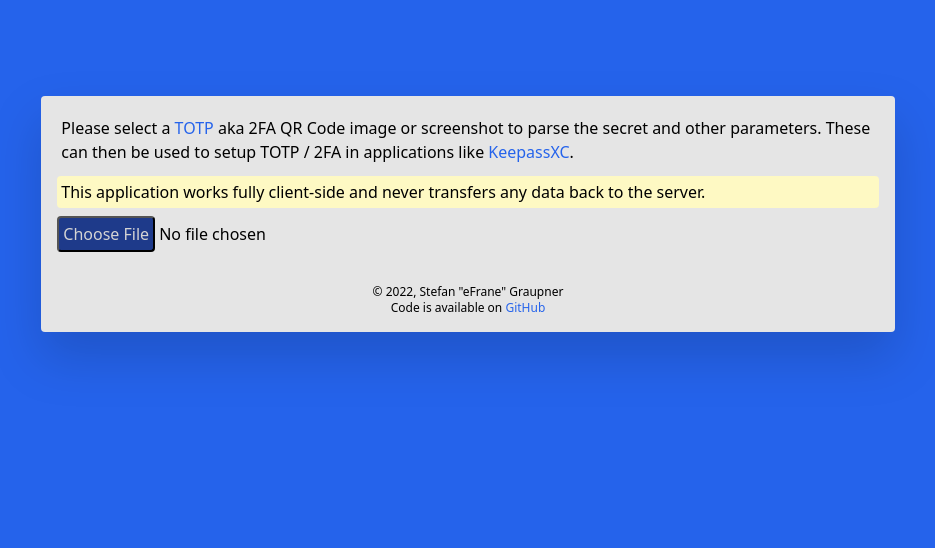
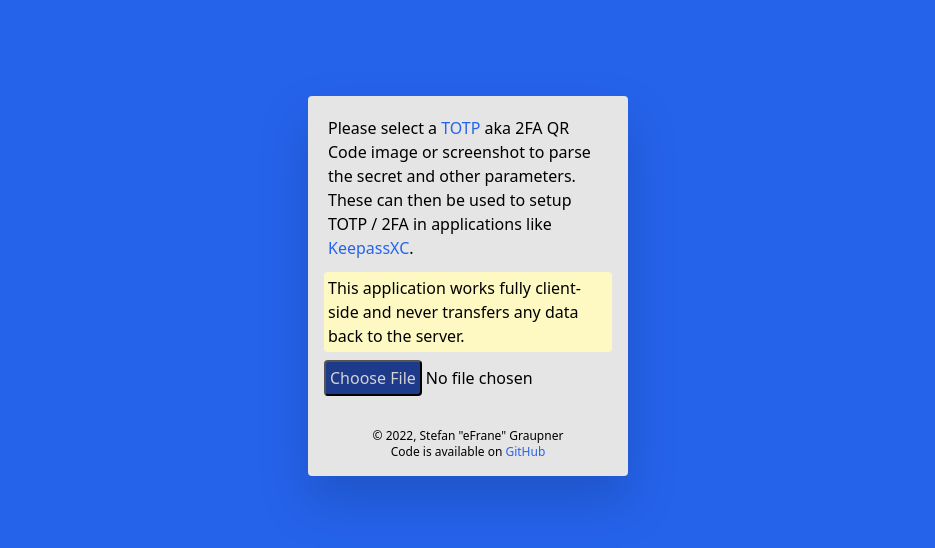
Before and after one commit to eFrane/zebra, a Vue app: page / in a window 1280 px wide. Shown: the top 548 px of the page, without its empty margins (172-1107 px from the left). Built offline with nearby package versions, Linux system fonts and the light colour scheme.

Commit message:
style: Slightly improve layout on large screens

```diff
--- a/src/App.vue
+++ b/src/App.vue
@@ -1,5 +1,5 @@
 <template>
-  <div class="w-2/3 mx-auto mt-24 bg-neutral-200 p-4 drop-shadow-2xl rounded">
+  <div class="w-2/3 lg:w-1/4 mx-auto mt-24 bg-neutral-200 p-4 drop-shadow-2xl rounded">
     <p class="mb-2 p-1">
       Please select a <a href="https://en.wikipedia.org/wiki/Time-based_one-time_password" class="text-blue-600 hover:text-blue-400">TOTP</a> aka
       2FA QR Code image or screenshot to parse the secret and other parameters.
```
